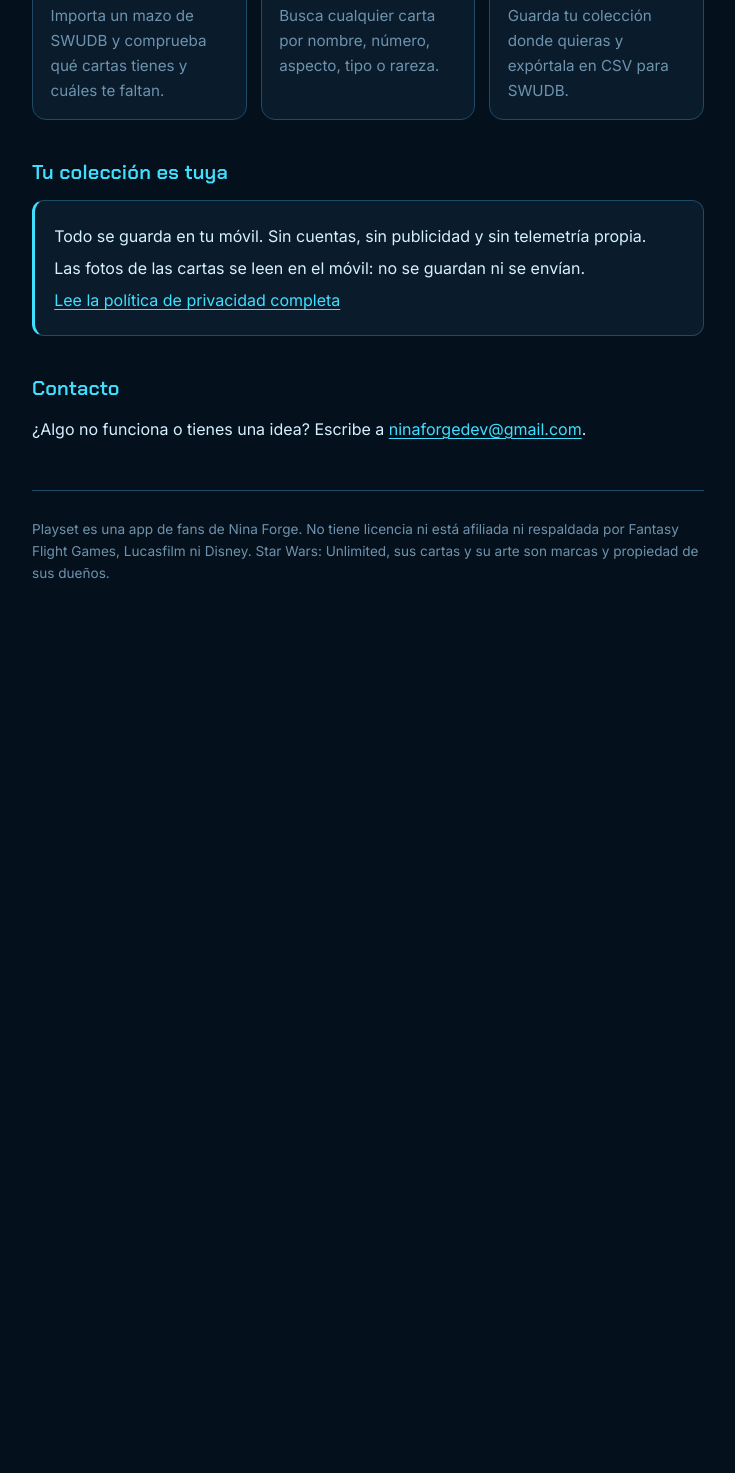
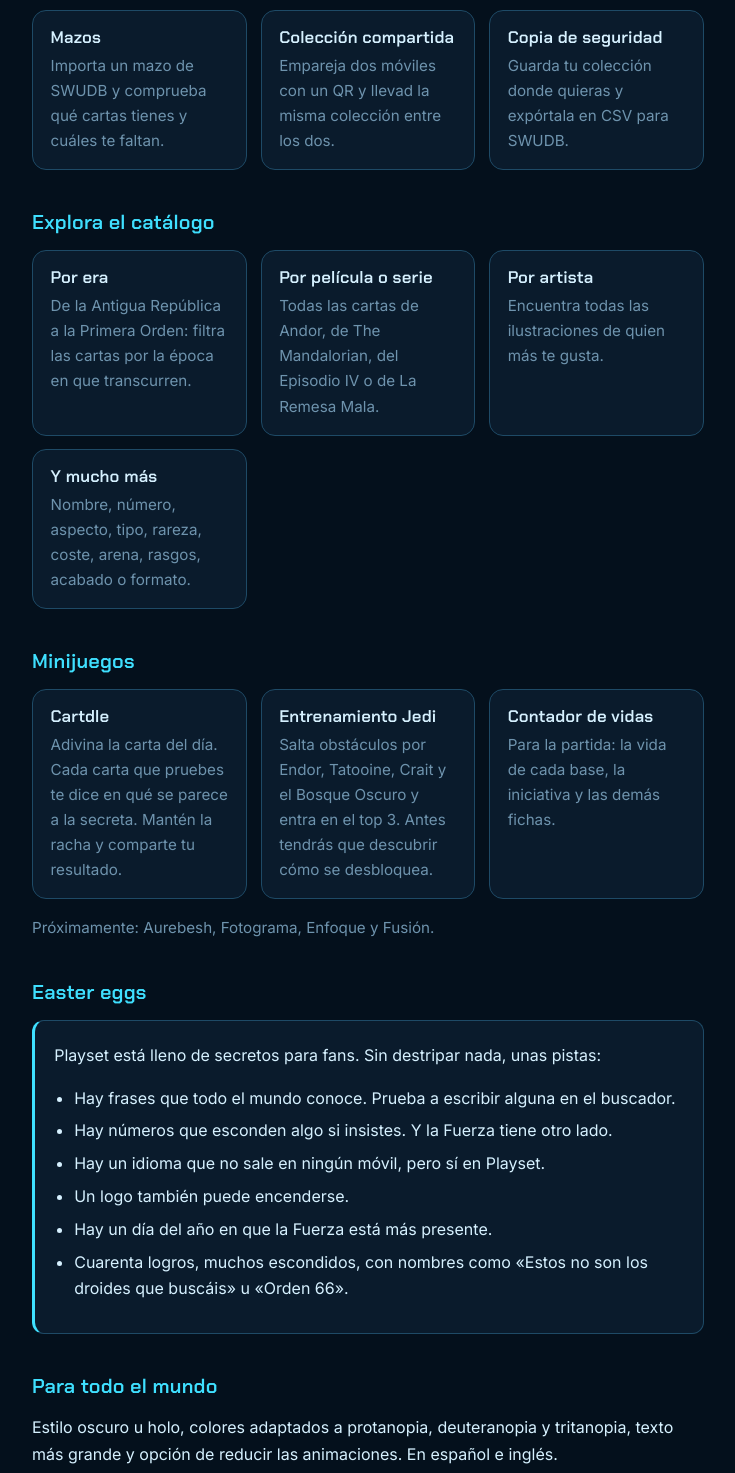
Before and after one commit to nina-forge/nina-forge.github.io, a plain HTML site: page playset/index.html in a window 1280 px wide. Shown: the part 787-2260 px from the top of the page, without its empty margins (272-1007 px from the left). Before the commit the page ends 1426 px from the top, so only its background shows below. Drawn offline with Linux system fonts and the light colour scheme.

Commit message:
feat(playset): describe the app features, minigames and easter eggs
Co-Authored-By: Claude Opus 5.5 <noreply@anthropic.com>

```diff
--- a/playset/index.html
+++ b/playset/index.html
@@ -25,13 +25,45 @@
 
 <h2>Qué puedes hacer</h2>
 <div class="grid">
-<div class="tile"><h3>Escanear tus cartas</h3><p>Apunta con la cámara y la carta se suma a tu colección. También puedes escanear solo para consultar si te falta.</p></div>
+<div class="tile"><h3>Escanear tus cartas</h3><p>Apunta con la cámara y la carta se suma a tu colección. Abre un sobre o una caja entera de golpe, o escanea solo para consultar si te falta.</p></div>
 <div class="tile"><h3>Ver qué te falta</h3><p>Marca tu objetivo de copias y mira, Set a Set, qué cartas te faltan para completarlo.</p></div>
 <div class="tile"><h3>Listas para cambiar</h3><p>Tus repetidas y tus buscadas, listas para compartir y cruzar con las de otro jugador.</p></div>
 <div class="tile"><h3>Mazos</h3><p>Importa un mazo de SWUDB y comprueba qué cartas tienes y cuáles te faltan.</p></div>
-<div class="tile"><h3>Explorar el catálogo</h3><p>Busca cualquier carta por nombre, número, aspecto, tipo o rareza.</p></div>
+<div class="tile"><h3>Colección compartida</h3><p>Empareja dos móviles con un QR y llevad la misma colección entre los dos.</p></div>
 <div class="tile"><h3>Copia de seguridad</h3><p>Guarda tu colección donde quieras y expórtala en CSV para SWUDB.</p></div>
 </div>
+
+<h2>Explora el catálogo</h2>
+<div class="grid">
+<div class="tile"><h3>Por era</h3><p>De la Antigua República a la Primera Orden: filtra las cartas por la época en que transcurren.</p></div>
+<div class="tile"><h3>Por película o serie</h3><p>Todas las cartas de Andor, de The Mandalorian, del Episodio IV o de La Remesa Mala.</p></div>
+<div class="tile"><h3>Por artista</h3><p>Encuentra todas las ilustraciones de quien más te gusta.</p></div>
+<div class="tile"><h3>Y mucho más</h3><p>Nombre, número, aspecto, tipo, rareza, coste, arena, rasgos, acabado o formato.</p></div>
+</div>
+
+<h2>Minijuegos</h2>
+<div class="grid">
+<div class="tile"><h3>Cartdle</h3><p>Adivina la carta del día. Cada carta que pruebes te dice en qué se parece a la secreta. Mantén la racha y comparte tu resultado.</p></div>
+<div class="tile"><h3>Entrenamiento Jedi</h3><p>Salta obstáculos por Endor, Tatooine, Crait y el Bosque Oscuro y entra en el top 3. Antes tendrás que descubrir cómo se desbloquea.</p></div>
+<div class="tile"><h3>Contador de vidas</h3><p>Para la partida: la vida de cada base, la iniciativa y las demás fichas.</p></div>
+</div>
+<p class="meta">Próximamente: Aurebesh, Fotograma, Enfoque y Fusión.</p>
+
+<h2>Easter eggs</h2>
+<div class="panel">
+<p>Playset está lleno de secretos para fans. Sin destripar nada, unas pistas:</p>
+<ul>
+<li>Hay frases que todo el mundo conoce. Prueba a escribir alguna en el buscador.</li>
+<li>Hay números que esconden algo si insistes. Y la Fuerza tiene otro lado.</li>
+<li>Hay un idioma que no sale en ningún móvil, pero sí en Playset.</li>
+<li>Un logo también puede encenderse.</li>
+<li>Hay un día del año en que la Fuerza está más presente.</li>
+<li>Cuarenta logros, muchos escondidos, con nombres como «Estos no son los droides que buscáis» u «Orden 66».</li>
+</ul>
+</div>
+
+<h2>Para todo el mundo</h2>
+<p>Estilo oscuro u holo, colores adaptados a protanopia, deuteranopia y tritanopia, texto más grande y opción de reducir las animaciones. En español e inglés.</p>
 
 <h2>Tu colección es tuya</h2>
 <div class="panel">
```
